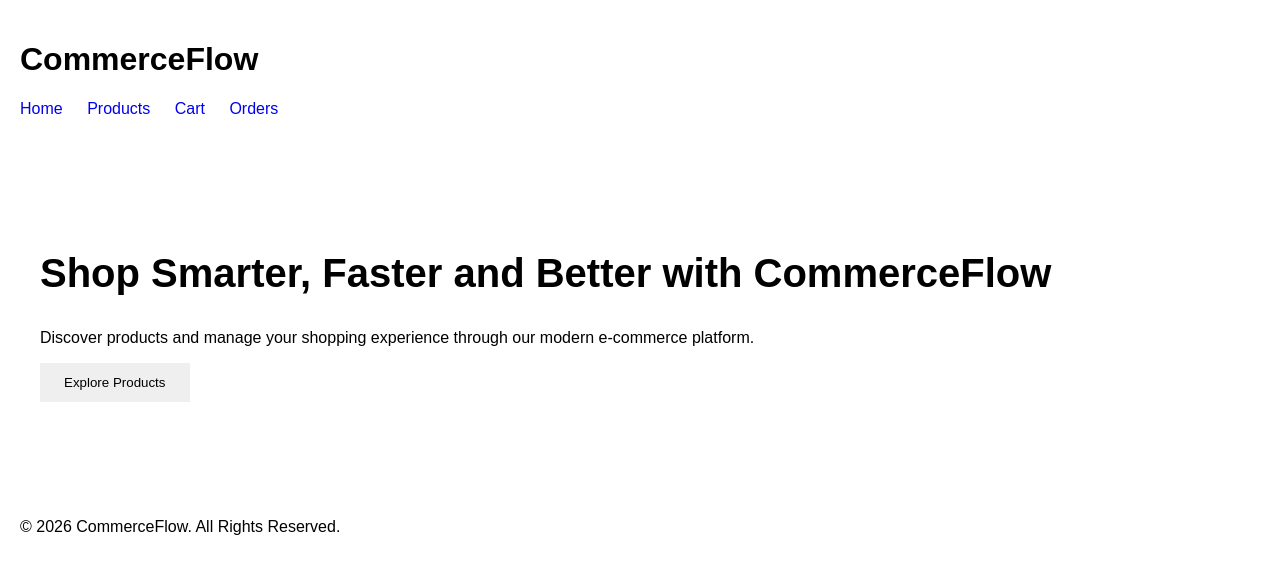
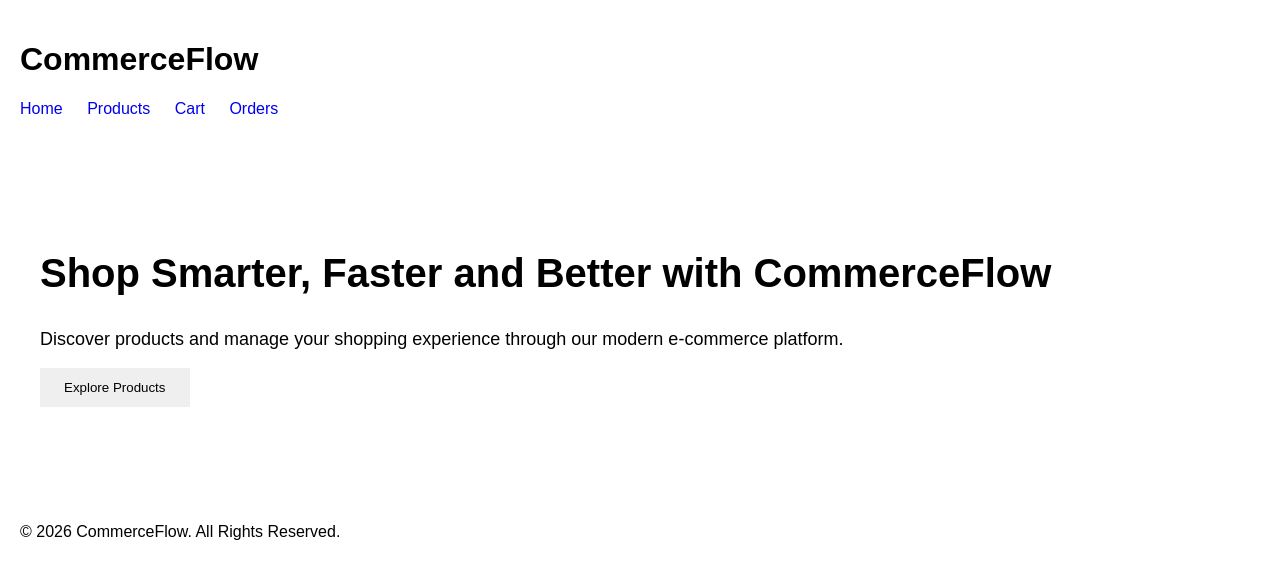
Before and after one commit to Sudaisib/commerce-flow, a plain HTML site: page frontend/index.html in a window 1280 px wide. Drawn offline with Linux system fonts and the light colour scheme.

Commit message:
Improve homepage styling

```diff
--- a/frontend/css/style.css
+++ b/frontend/css/style.css
@@ -30,3 +30,6 @@ button {
 footer {
     padding: 20px;
 }
+.hero p {
+    font-size: 18px;
+}
```
